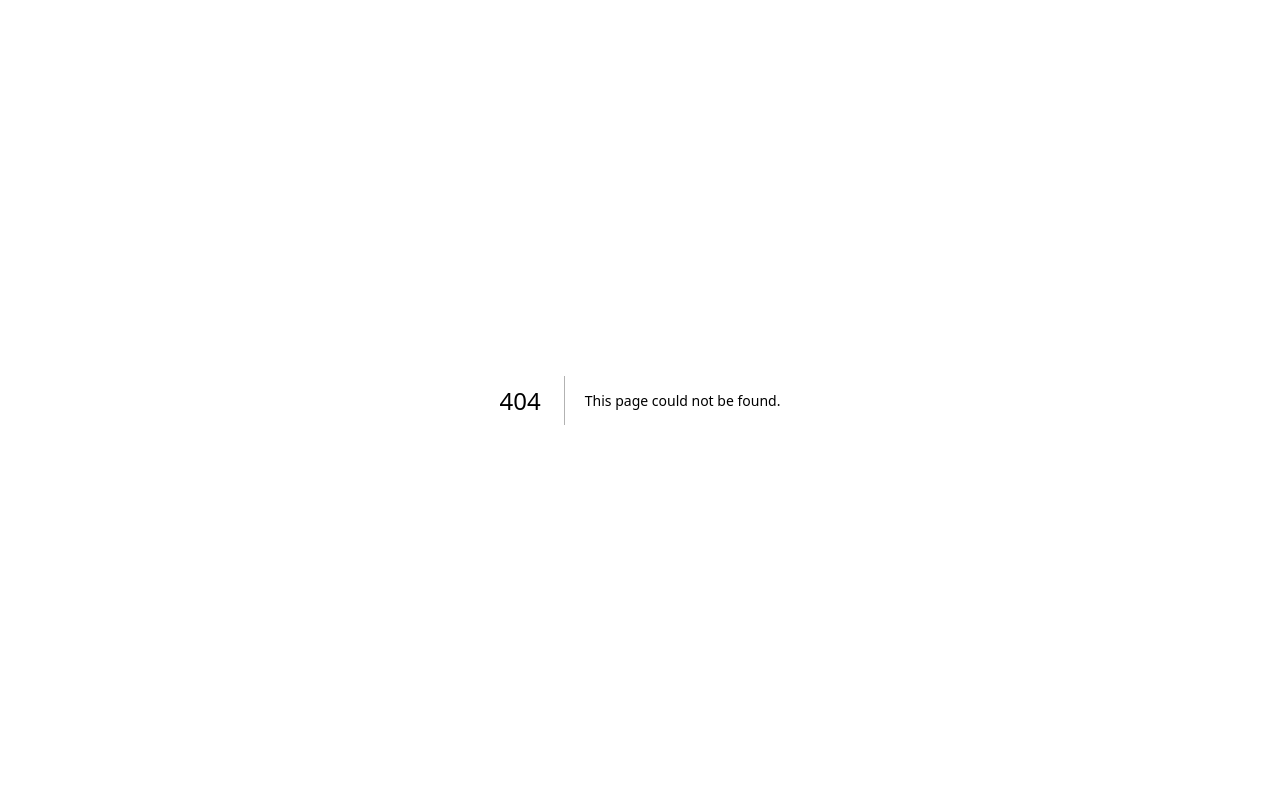
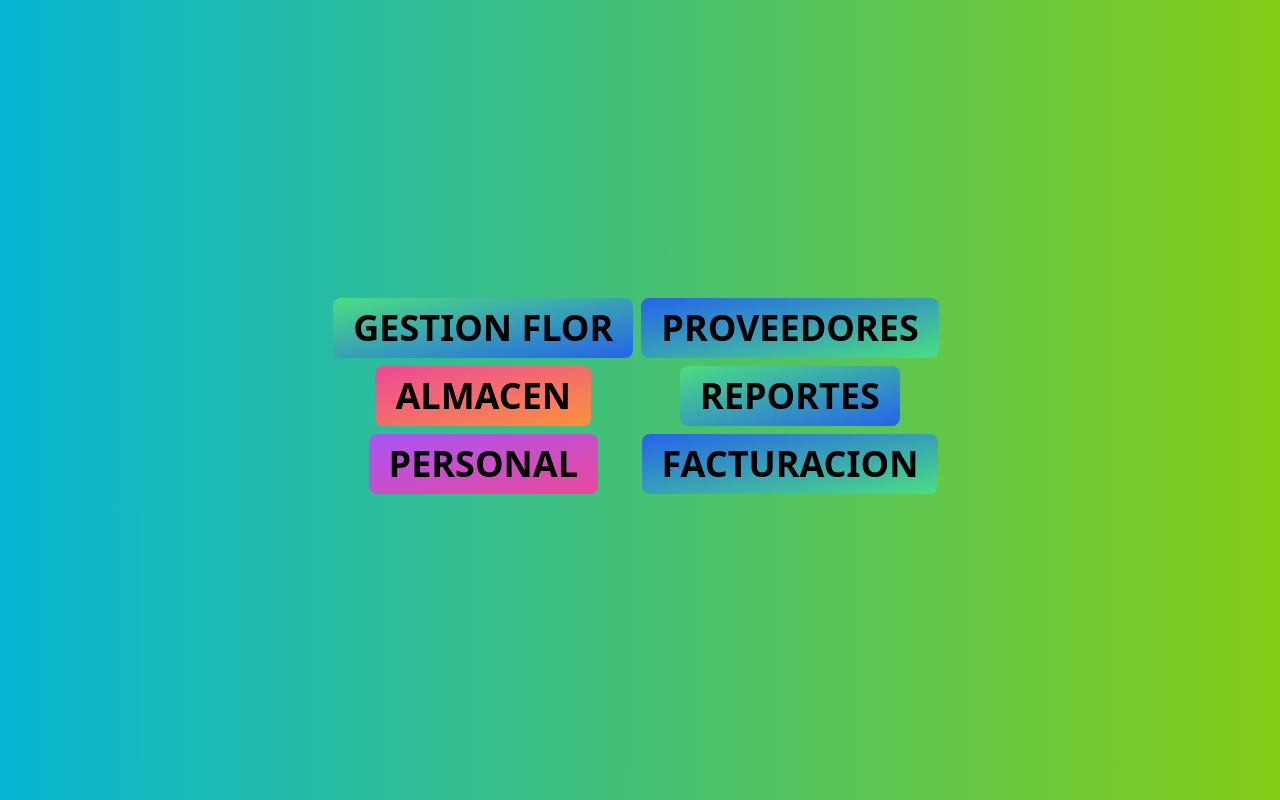
Before and after one commit to tatorres1/gp-flowers-latacunga, a Next.js app in the folder gp-flowers/gp-flowers/: page /indexAdmin in a window 1280 px wide. Before the commit this address had no page. Built offline with nearby package versions, Linux system fonts and the light colour scheme.

Commit message:
index admin y user/ tabla de flor a medias

```diff
--- /dev/null
+++ b/gp-flowers/gp-flowers/pages/gestionFlor.tsx
@@ -0,0 +1,93 @@
+import { useState } from 'react';
+import React from 'react';
+
+interface Data {
+    cantidad: number;
+    proveedor: string;
+    variedad: string;
+    tMallas: number;
+    tTallosMalla: number;
+    tallosSueltos: number;
+    tTallos: number;
+    tCuarenta: number;
+    tCincuenta: number;
+    tSesenta: number;
+    tSetenta: number;
+    tOchenta: number;
+    tNoventa: number;
+    tBonches: number;
+    tNacional: number;
+    tallosSobrantes: number;
+    tVariedad: number;
+}
+
+const Flor = () => {
+    const [data, setData] = useState<Data[]>([
+        { cantidad: 1, proveedor: "Sonia Quinaluisa", variedad: 'BRIGHTON', tMallas: 6, tTallosMalla: 25, tallosSueltos: 0, tTallos: 150, tCuarenta: 0, tCincuenta: 0, tSesenta: 1, tSetenta: 0, tOchenta: 0, tNoventa: 0, tBonches: 1, tNacional: 121, tallosSobrantes: 4, tVariedad: 150 },
+
+    ]);
+
+    return (
+        {/*
+        <div>
+
+            <div>
+                <button>insertar nuevo</button>
+            </div>
+
+            <table className="hover:table-fixed">
+                <thead>
+                    <tr>
+                        <th>#</th>
+                        <th>PROVEEDOR</th>
+                        <th>VARIEDAD</th>
+                        <th>T. MALLAS</th>
+                        <th>T. TALLOS x MALLA</th>
+                        <th>TALLOS SUELTOS</th>
+                        <th>T. TALLOS</th>
+                        <th>40</th>
+                        <th>50</th>
+                        <th>60</th>
+                        <th>70</th>
+                        <th>80</th>
+                        <th>90</th>
+                        <th>T. BONCHES</th>
+                        <th>T. NACIONAL</th>
+                        <th>TALLOS SOBRANTES</th>
+                        <th>T. VARIEDAD</th>
+                        <th></th>
+                        <th></th>
+                    </tr>
+                </thead>
+                <tbody>
+                    {data.map(row => (
+                        <tr key={row.cantidad}>
+                            <td>{row.cantidad}</td>
+                            <td>{row.proveedor}</td>
+                            <td>{row.tMallas}</td>
+                            <td>{row.tTallosMalla}</td>
+                            <td>{row.tallosSueltos}</td>
+                            <td>{row.tTallos}</td>
+                            <td>{row.tCuarenta}</td>
+                            <td>{row.tCincuenta}</td>
+                            <td>{row.tSesenta}</td>
+                            <td>{row.tSetenta}</td>
+                            <td>{row.tOchenta}</td>
+                            <td>{row.tNoventa}</td>
+                            <td>{row.tBonches}</td>
+                            <td>{row.tNacional}</td>
+                            <td>{row.tallosSobrantes}</td>
+                            <td>{row.tVariedad}</td>
+                            <td><button>EDITAR</button></td>
+                            <td><button>ELIMINAR</button></td>
+                        </tr>
+                    ))}
+                </tbody>
+            </table>
+        </div>*/
+
+
+    );
+};
+
+export default Flor;
--- a/gp-flowers/gp-flowers/pages/index.tsx
+++ b/gp-flowers/gp-flowers/pages/index.tsx
@@ -15,18 +15,6 @@ const Home = () => {
       <h1 className="text-3 xl font-bold underline text-red-600">
       Simple React Typescript Tailwind Sample
     </h1>
-
-      {//<Login />
-      //<Reportes_admin/>
-      //<Proveedores/>
-      //<Almacen/>
-      //<Reportes_admin/>
-     // <Reportes/>
-       }
-
-
-
-
     </div>
 
   );
--- /dev/null
+++ b/gp-flowers/gp-flowers/pages/indexAdmin.tsx
@@ -0,0 +1,26 @@
+import React from 'react';
+
+
+function App() {
+    return (
+        <div className='flex justify-center w-full h-screen items-center bg-gradient-to-r from-cyan-500 to-lime-500'>
+            {/*<div className='flex items-start'>
+                <img src={'../assets/images/logo.png'} alt="" />
+    </div>*/}
+            <div className="flex flex-col justify-center  items-center">
+                <button type="button" className="text-4xl font-bold bg-gradient-to-br from-green-400 to-blue-600 hover:bg-gradient-to-bl focus:ring-4 focus:ring-green-200 rounded-lg px-5 py-2.5 text-center mr-2 mb-2">GESTION FLOR</button>
+                <button type="button" className="text-4xl font-bold bg-gradient-to-br from-pink-500 to-orange-400 hover:bg-gradient-to-bl focus:ring-4 focus:ring-pink-200 dark:focus:ring-pink-800 rounded-lg px-5 py-2.5 text-center mr-2 mb-2">ALMACEN</button>
+                <button type="button" className="text-4xl font-bold bg-gradient-to-br from-purple-500 to-pink-500 hover:bg-gradient-to-l focus:ring-4 focus:ring-purple-200 dark:focus:ring-purple-800 rounded-lg px-5 py-2.5 text-center mr-2 mb-2">PERSONAL</button>
+            </div>
+            <div className="flex flex-col justify-center  items-center">
+                <button type="button" className="text-4xl font-bold bg-gradient-to-br from-blue-600 to-green-400 hover:bg-gradient-to-bl focus:ring-4 focus:outline-none focus:ring-green-200 rounded-lg px-5 py-2.5 text-center mr-2 mb-2">PROVEEDORES</button>
+                <button type="button" className="text-4xl font-bold bg-gradient-to-br from-green-400 to-blue-600 hover:bg-gradient-to-bl focus:ring-4 focus:outline-none focus:ring-green-200 rounded-lg px-5 py-2.5 text-center mr-2 mb-2">REPORTES</button>
+                <button type="button" className="text-4xl font-bold bg-gradient-to-br from-blue-600 to-green-400 hover:bg-gradient-to-bl focus:ring-4 focus:outline-none focus:ring-green-200 rounded-lg px-5 py-2.5 text-center mr-2 mb-2">FACTURACION</button>
+
+            </div>
+
+        </div>
+    );
+}
+
+export default App;
--- /dev/null
+++ b/gp-flowers/gp-flowers/pages/indexUser.tsx
@@ -0,0 +1,20 @@
+import React from 'react';
+
+
+function App() {
+    return (
+        <div className='flex justify-center w-full h-screen items-center bg-gradient-to-r from-lime-500 to-cyan-500'>
+            {/*<div className='flex items-start'>
+                <img src={'../assets/images/logo.png'} alt="" />
+    </div>*/}
+            <div className='flex flex-col justify-center  items-center'>
+                <button type="button" className="text-4xl font-bold bg-gradient-to-br from-green-400 to-blue-600 hover:bg-gradient-to-bl focus:ring-4 focus:ring-green-200 rounded-lg px-5 py-2.5 text-center mr-2 mb-2">GESTION FLOR</button>
+                <button type="button" className="text-4xl font-bold bg-gradient-to-br from-pink-500 to-orange-400 hover:bg-gradient-to-bl focus:ring-4 focus:ring-pink-200 dark:focus:ring-pink-800 rounded-lg px-5 py-2.5 text-center mr-2 mb-2">ALMACEN</button>
+                <button type="button" className="text-4xl font-bold bg-gradient-to-br from-blue-600 to-green-400 hover:bg-gradient-to-bl focus:ring-4 focus:outline-none focus:ring-green-200 rounded-lg px-5 py-2.5 text-center mr-2 mb-2">PROVEEDORES</button>
+            </div>
+        </div>
+
+    );
+}
+
+export default App;
```
